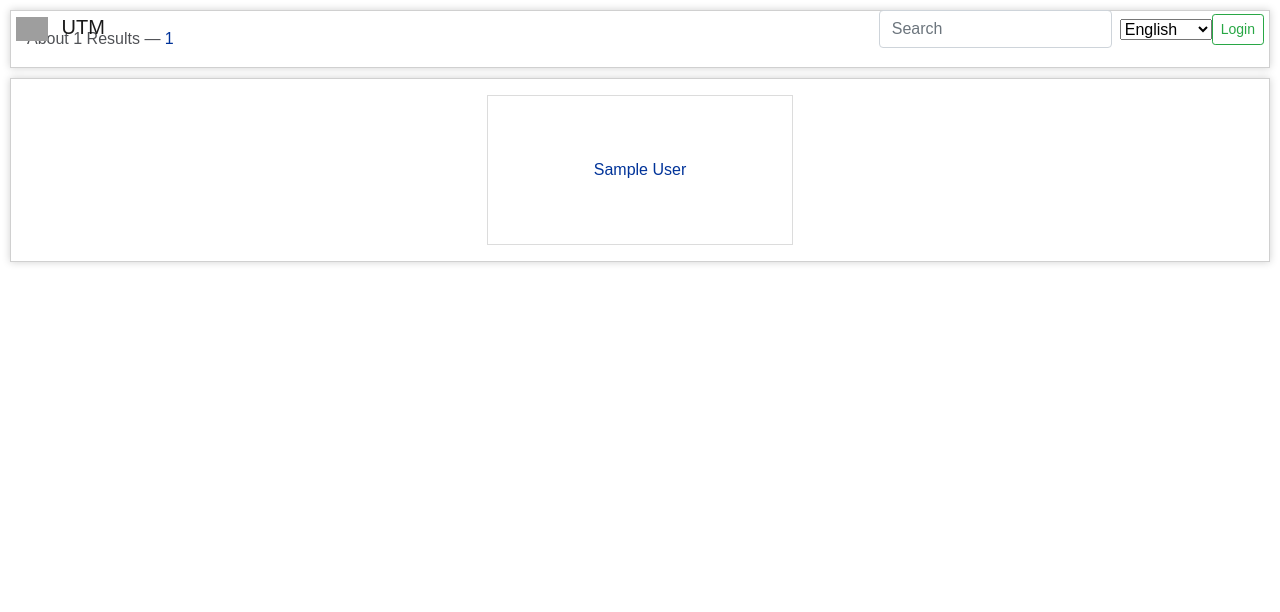
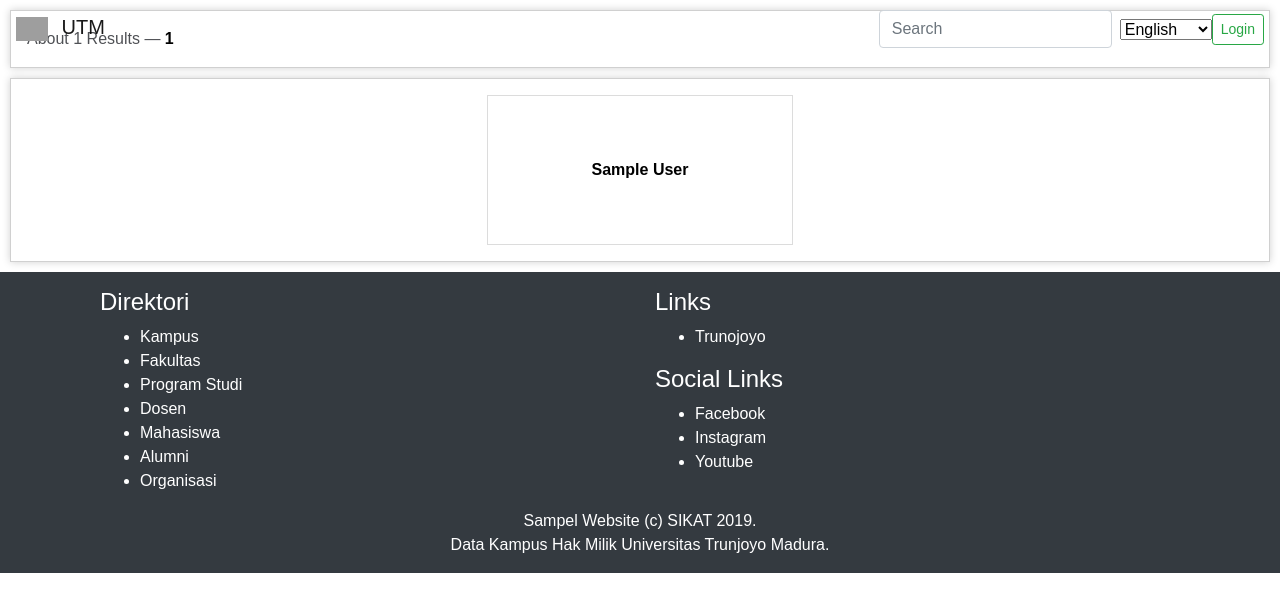
Before and after one commit to willnode/sikat, a CodeIgniter app: page /sikat/teachers/1 in a window 1280 px wide. Shown: the top 612 px of the page. Run offline with CodeIgniter, Linux system fonts and the light colour scheme; tables that the repository leaves empty or names only in its code hold one stand-in row (values such as "Sample post"); data that the repository does not hold is empty; grey boxes are pictures that could not be loaded.

Commit message:
commit
commit

```diff
--- a/application/controllers/Main.php
+++ b/application/controllers/Main.php
@@ -41,7 +41,7 @@ class Main extends CI_Controller {
 				# code...
 				break;
 		}
-		$this->load->view('components/footer');
+		$this->load->view('components/footer', ['account' => $account]);
 	}
 
 	public function search($type, $id = '')
--- a/application/views/components/footer.php
+++ b/application/views/components/footer.php
@@ -1,3 +1,34 @@
-
+<div class="footer bg-dark p-3 text-white">
+	<div class="row container m-auto">
+		<div class="col-md-6">
+			<h4>Direktori</h4>
+			<ul>
+				<li><a href="<?=base_url('')?>">Kampus</a></li>
+				<li><a href="<?=base_url('departmens/'.$account['user_id'])?>">Fakultas</a></li>
+				<li><a href="<?=base_url('programs/'.$account['user_id'])?>">Program Studi</a></li>
+				<li><a href="<?=base_url('teachers/'.$account['user_id'])?>">Dosen</a></li>
+				<li><a href="<?=base_url('students/'.$account['user_id'])?>">Mahasiswa</a></li>
+				<li><a href="<?=base_url('alumni/'.$account['user_id'])?>">Alumni</a></li>
+				<li><a href="<?=base_url('organizations/'.$account['user_id'])?>">Organisasi</a></li>
+			</ul>
+		</div>
+		<div class="col-md-6">
+			<h4>Links</h4>
+			<ul>
+				<li><a href="http://trunojoyo.ac.id">Trunojoyo</a></li>
+			</ul>
+			<h4>Social Links</h4>
+			<ul>
+				<li><a href="https://www.facebook.com/universitastrunojoyomadura/">Facebook</a></li>
+				<li><a href="https://www.instagram.com/universitas_trunojoyo_madura/">Instagram</a></li>
+				<li><a href="https://www.youtube.com/channel/UCtZTZqwWFrzcnL1fHzfSLDw">Youtube</a></li>
+			</ul>
+		</div>
+	</div>
+	<div class="text-center">
+		Sampel Website (c) SIKAT 2019.<br>
+		Data Kampus Hak Milik Universitas Trunjoyo Madura.
+	</div>
+</div>
 </body>
 </html>
--- a/assets/css/home.css
+++ b/assets/css/home.css
@@ -9,6 +9,9 @@ a {
 	color: #003399;
 	background-color: transparent;
 	font-weight: normal;
+}
+a:hover{
+	text-decoration: none;
 }
 
 h1 {
@@ -41,10 +44,19 @@ p.footer {
 	margin: 20px 0 0 0;
 }
 
+.footer a{
+	color: #fff;
+}
+
 .box-section {
 	margin: 10px;
 	border: 1px solid #D0D0D0;
 	box-shadow: 0 0 8px #D0D0D0;
+}
+
+.box-section a{
+	color: #000;
+	font-weight: bold;
 }
 
 .container-label {
```
